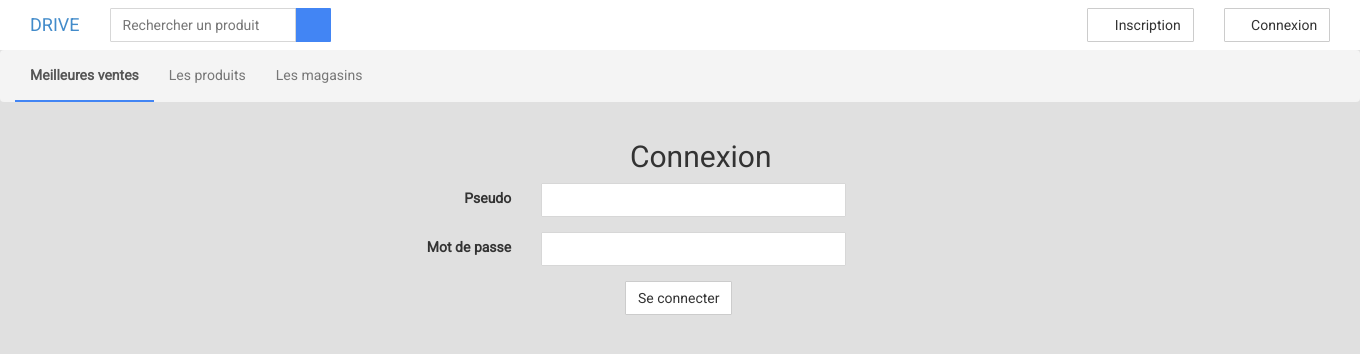
After one commit to Gaibe/Project-CSI-S6, a PHP site: page /connexion/ in a window 1360 px wide. The commit adds this page. Shown: the top 354 px of the page. Run offline with PHP 8.4, Linux system fonts and the light colour scheme; some libraries are stand-ins or nearby versions; some web fonts are replaced.

Commit message:
Ajout du formulaire de connexion

```diff
--- /dev/null
+++ b/connexion/connexion-form.php
@@ -0,0 +1,31 @@
+<div class="container" id="main">
+<div class="row">
+    <div class="col-md-offset-2" ng-app="sample">
+        <form class="form-horizontal" name="registerForm">
+            <h2 class="col-md-offset-4 col-md-8">Connexion</h2><br>
+
+            <div class="form-group">
+                <label class="col-md-3 control-label" for="Pseudo">Pseudo</label>
+                <div class="col-md-4">
+                    <input id="Pseudo" type="text" class="form-control" name="Pseudo" ng-model="Pseudo" />
+                </div>
+            </div>
+
+            <div class="form-group">
+                <label class="col-md-3 control-label" for="Password">Mot de passe</label>
+                <div class="col-md-4">
+                    <input id="Password" type="password" class="form-control" name="Password" ng-model="Password" />
+                </div>
+            </div>
+
+
+            <div class="form-group">
+                <div class="col-md-offset-4 col-md-9">
+                    <input type="submit" class="btn btn-default" value="Se connecter" />
+                </div>
+            </div>
+        </form>
+    </div>
+
+</div>
+</div>
--- /dev/null
+++ b/connexion/index.php
@@ -0,0 +1,6 @@
+<?php
+
+
+require_once("../header.php");
+require_once("connexion-form.php");
+require_once("../footer.php");
--- a/header.php
+++ b/header.php
@@ -29,8 +29,8 @@ $project_name = explode("/", $_SERVER["PHP_SELF"])[1];
             </div>
         </form>
         <div class="pull-right" style="margin-top:8px;">
-            <div class="col-xs-6"><a class="btn btn-default center-block" href="/ProjetCSI/inscription"><span class="glyphicon glyphicon-th-list"></span> Inscription</a></div>
-            <div class="col-xs-6"><a class="btn btn-default center-block" href="#"><span class="glyphicon glyphicon-user"></span> Connexion</a></div>
+            <div class="col-xs-6"><a class="btn btn-default center-block" href="/<?php echo $project_name; ?>/inscription"><span class="glyphicon glyphicon-th-list"></span> Inscription</a></div>
+            <div class="col-xs-6"><a class="btn btn-default center-block" href="/<?php echo $project_name; ?>/connexion"><span class="glyphicon glyphicon-user"></span> Connexion</a></div>
         </div>
     </div>
 </div>
```
